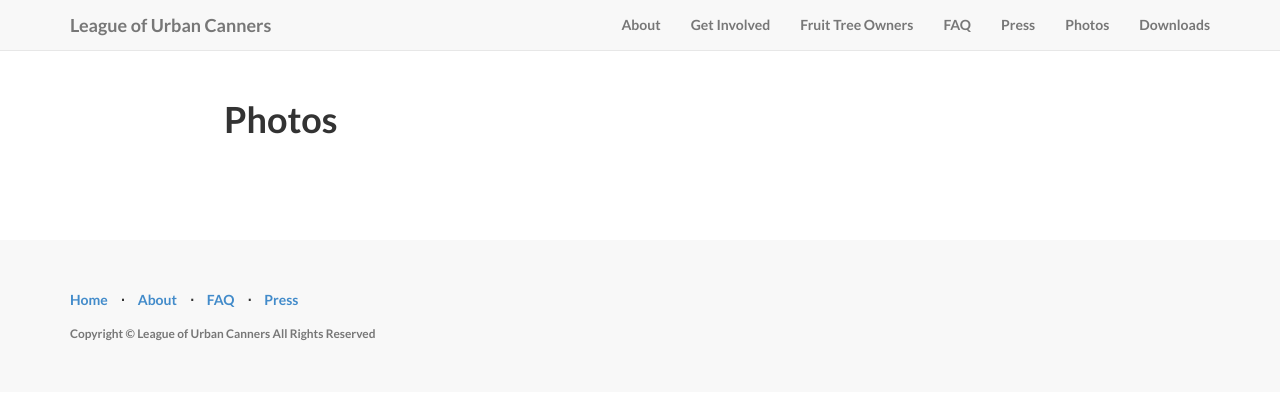
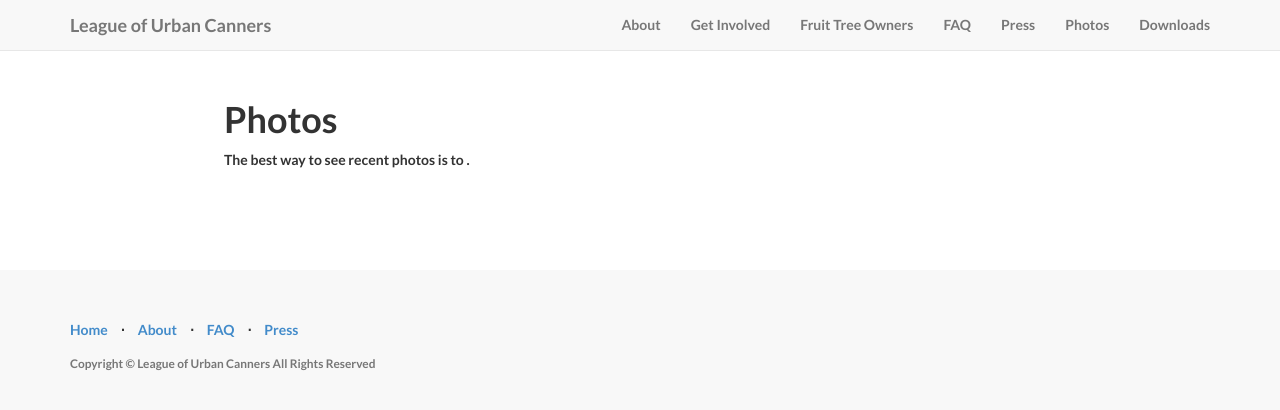
Before and after one commit to LUrC/leagueofurbancanners.org, a Jekyll site: the page built from photos/index.html, in a window 1280 px wide and 900 px high. Shown: the top 410 px of the window. Built offline with Jekyll 4.4.1, drawn with Linux system fonts in a browser that asks for light colours; nearby versions of some CDN libraries.

Commit message:
Update index.html

```diff
--- a/photos/index.html
+++ b/photos/index.html
@@ -4,3 +4,6 @@ layout: default
 ---
 
 <h1>Photos</h1>
+<p>
+  The best way to see recent photos is to <a href=https://www.facebook.com/LeagueOfUrbanCanners/photos_streamfollow us on Facebook</a></a>.
+</p>
```
